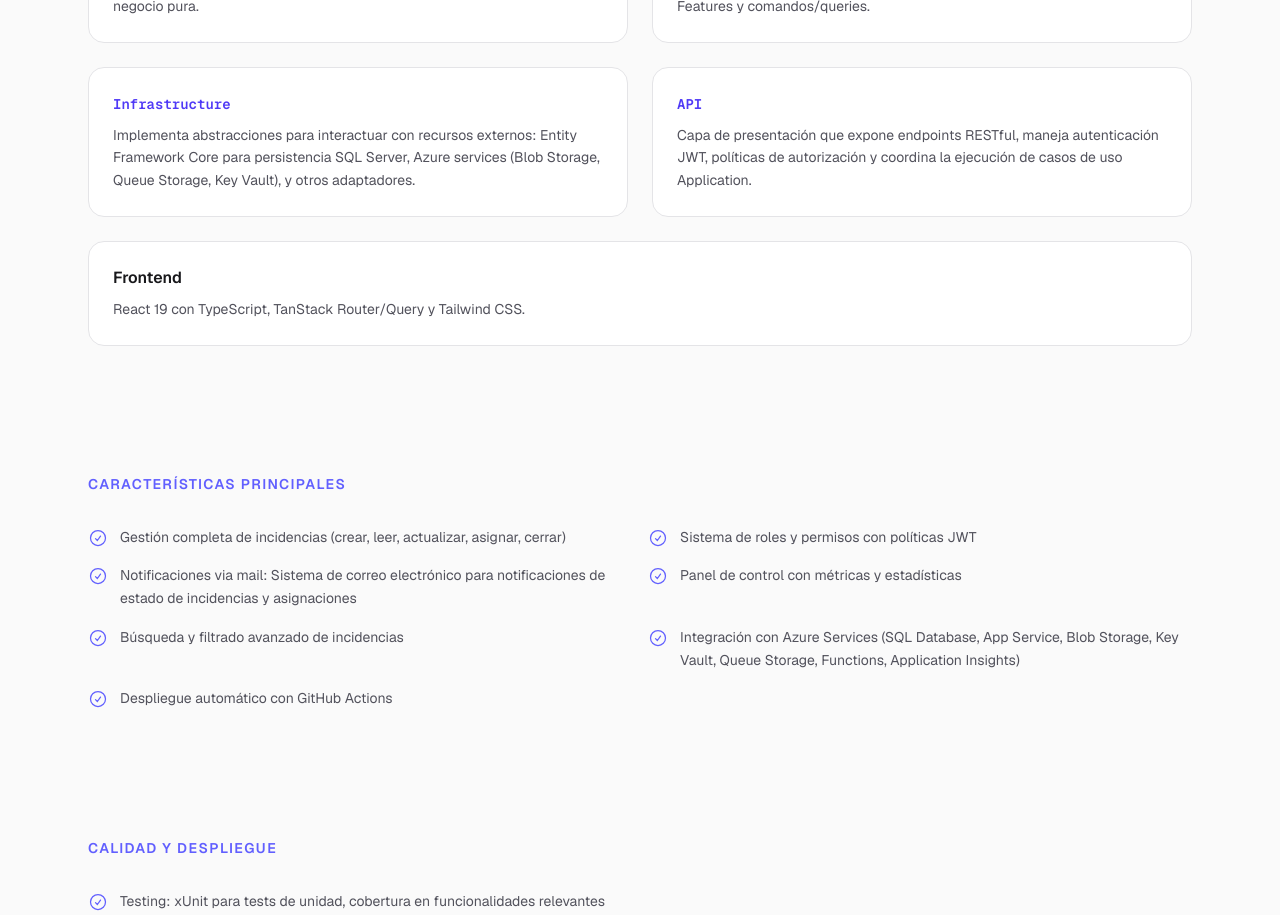
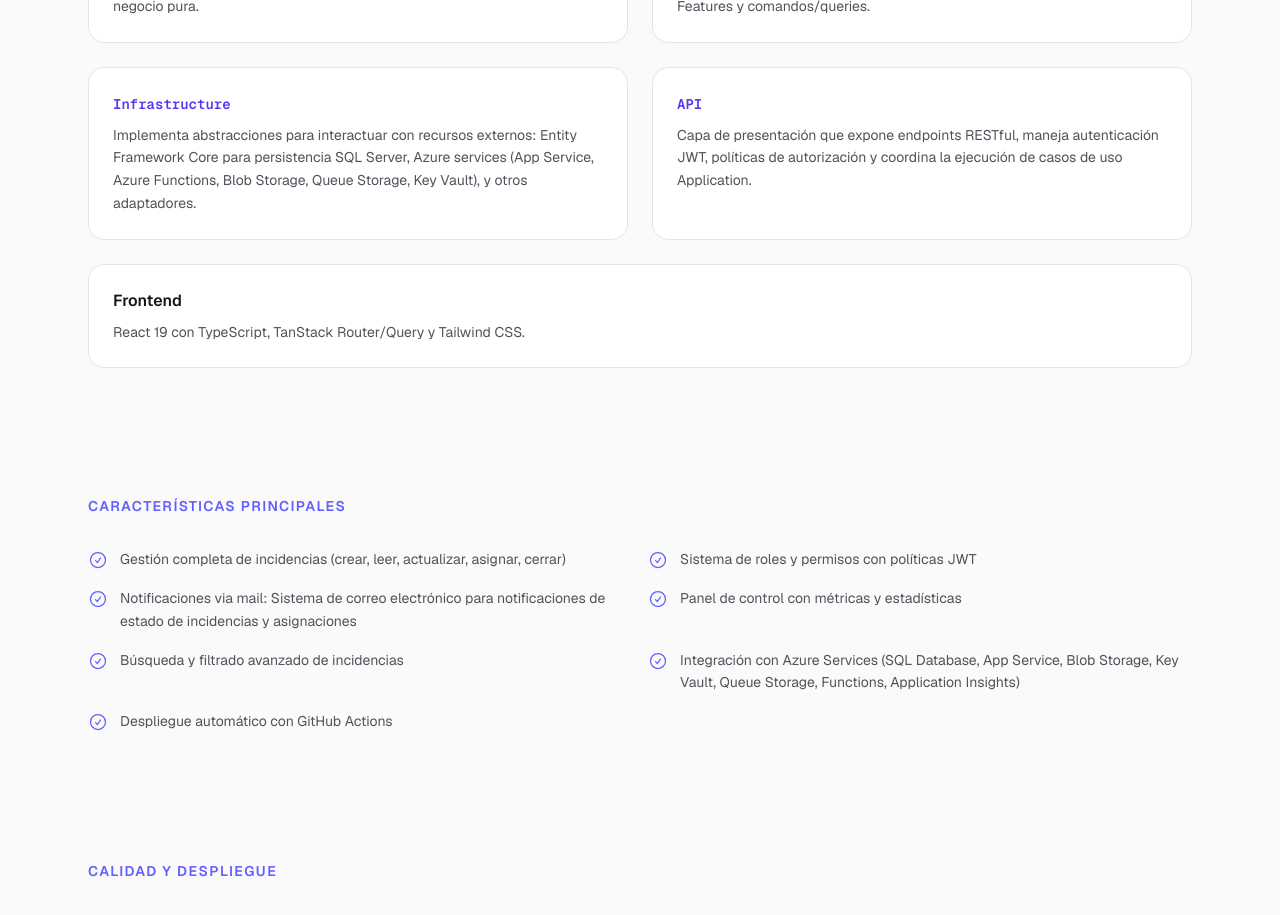
Before and after one commit to EricNahuel2002/Portfolio, a Next.js app: page /proyectos/ServiceDesk in a window 1280 px wide. Shown: the part 2360-3275 px from the top of the page. Built offline with nearby package versions, Linux system fonts and the light colour scheme.

Commit message:
refactor: agregado de servicios usados en proyecto ServiceDesk

```diff
--- a/data/projects.ts
+++ b/data/projects.ts
@@ -186,7 +186,7 @@ export const projects: Project[] = [
           {
             name: "Infrastructure",
             description:
-              "Implementa abstracciones para interactuar con recursos externos: Entity Framework Core para persistencia SQL Server, Azure services (Blob Storage, Queue Storage, Key Vault), y otros adaptadores.",
+              "Implementa abstracciones para interactuar con recursos externos: Entity Framework Core para persistencia SQL Server, Azure services (App Service, Azure Functions, Blob Storage, Queue Storage, Key Vault), y otros adaptadores.",
           },
           {
             name: "API",
```
